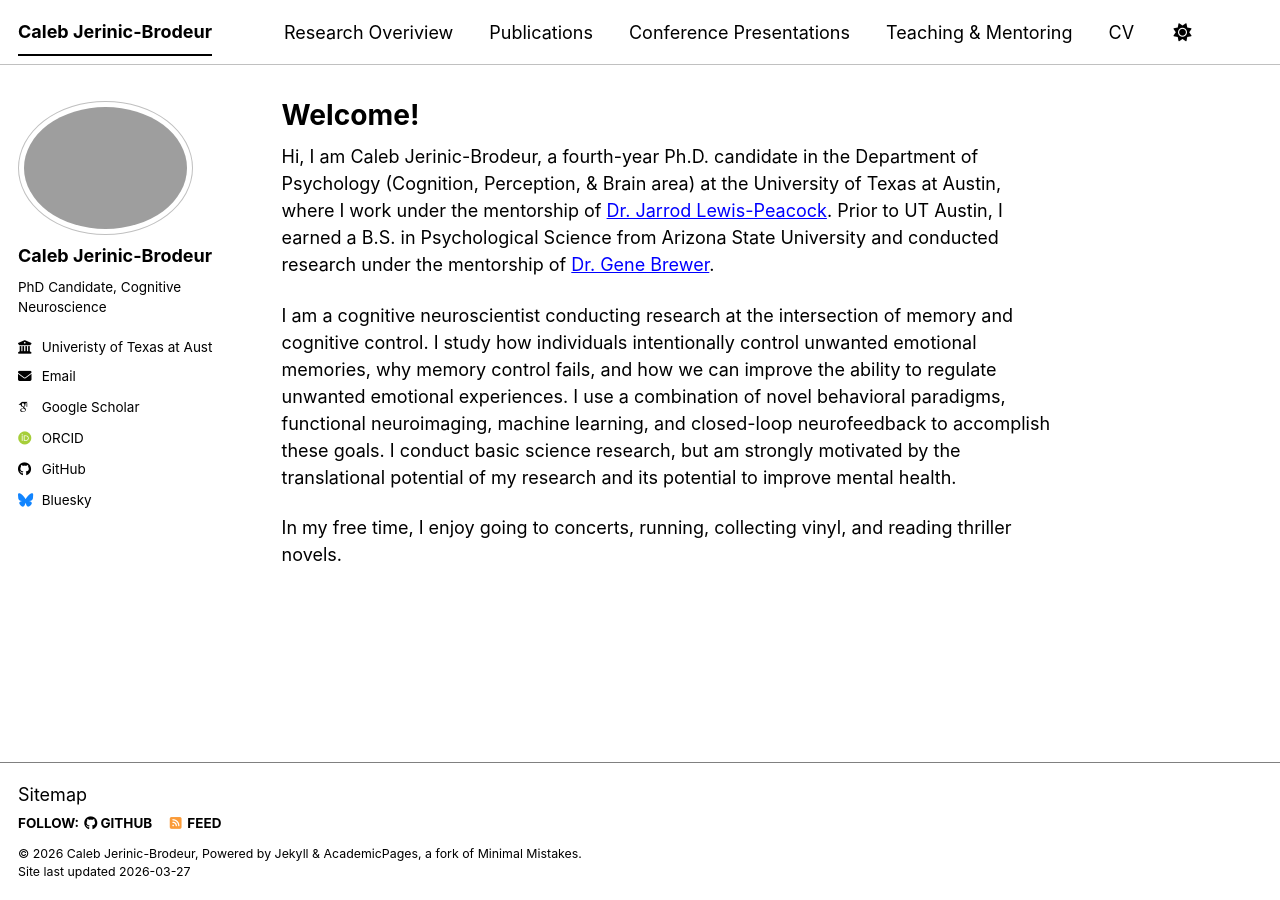
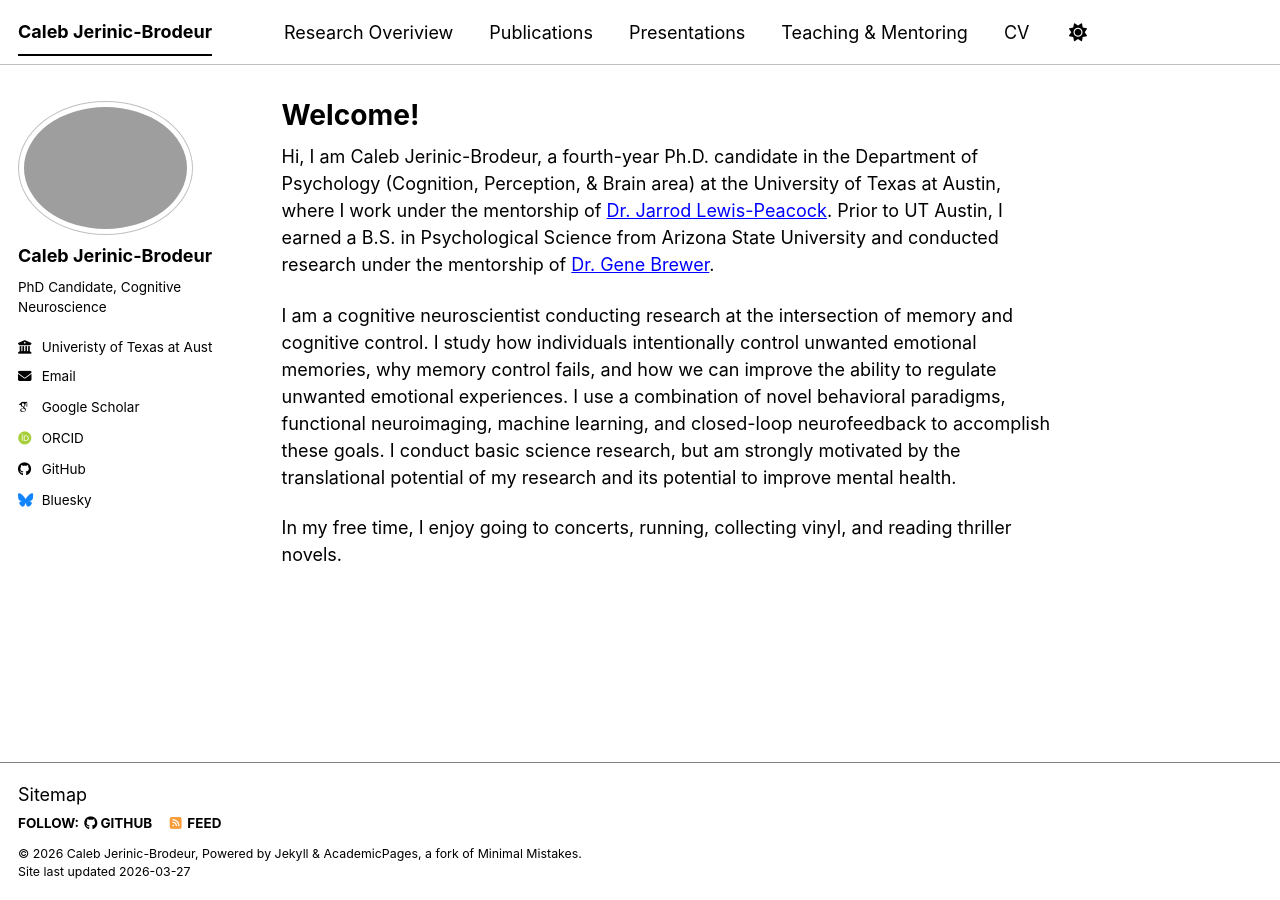
Before and after one commit to cjerinic/cjerinic.github.io, a Jekyll site: the page built from _pages/about.md, in a window 1280 px wide. Built offline with Jekyll 4.4.1, drawn with Linux system fonts in a browser that asks for light colours; some web fonts are replaced; a script bundle is joined from its source files by our own code; library files that are not in the unit come from our copies.

Commit message:
Rename 'Conference Presentations' to 'Presentations'

```diff
--- a/_data/navigation.yml
+++ b/_data/navigation.yml
@@ -14,8 +14,8 @@ main:
   - title: "Publications"
     url: /Publications/
 
-  - title: "Conference Presentations"
-    url: /ConferencePresentations/
+  - title: "Presentations"
+    url: /Presentations/
 
   - title: "Teaching & Mentoring"
     url: /TeachingMentoring/
```
